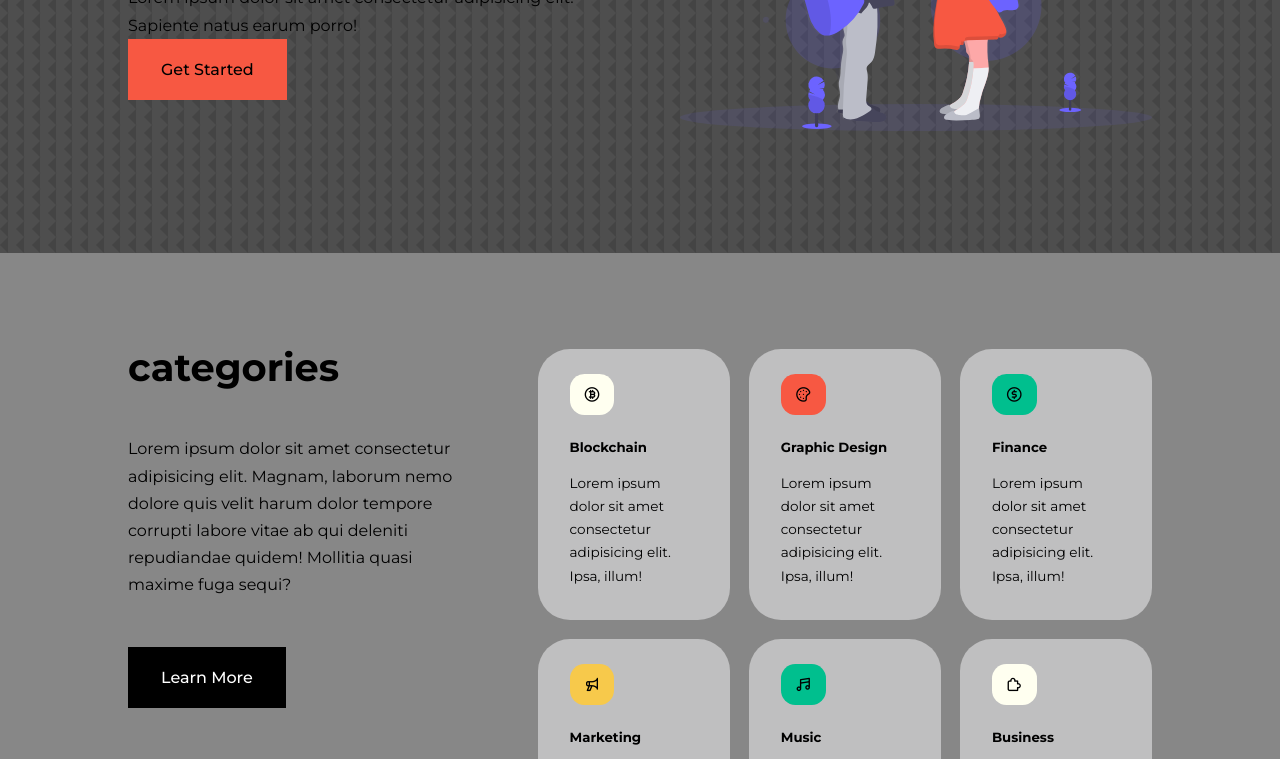
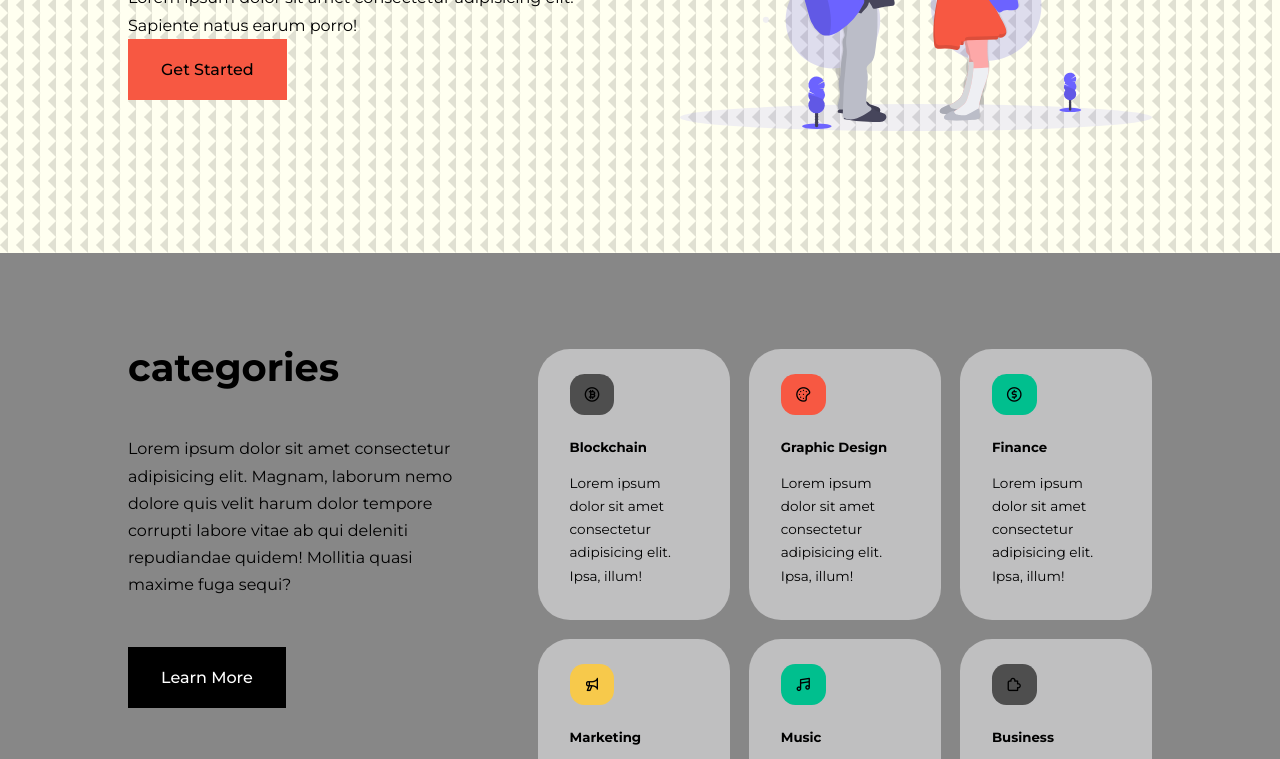
Before and after one commit to a7mad7asann/education, a plain HTML site: page index.html in a window 1280 px wide. Shown: the part 387-1146 px from the top of the page. Drawn offline with nearby package versions, Linux system fonts and the light colour scheme.

Commit message:
Add files via upload

```diff
--- a/css/style.css
+++ b/css/style.css
@@ -9,7 +9,7 @@
 }
 
 :root {
-    --color-primary: #fffff0;
+    --color-primary: #4e4e4e;
     --color-success: #00bf8e;
     --color-warning: #f7c94b;
     --color-danger: #f75842;
@@ -17,7 +17,7 @@
     --color-white: #000;
     --color-ligth: #rgba(255, 255, 255, 0.7);
     --color-black: #fff;
-    --color-bg: #4e4e4e;
+    --color-bg: #fffff0;
     --color-bg1: #878787;
     --color-bg2: #bfbfc0;
 
```
